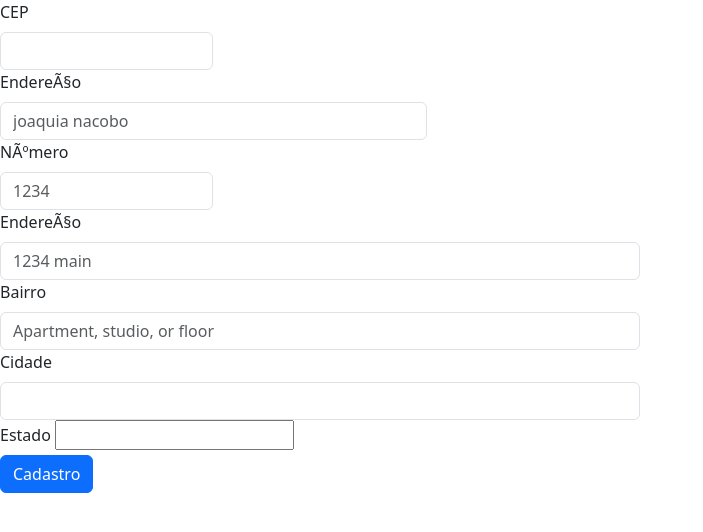
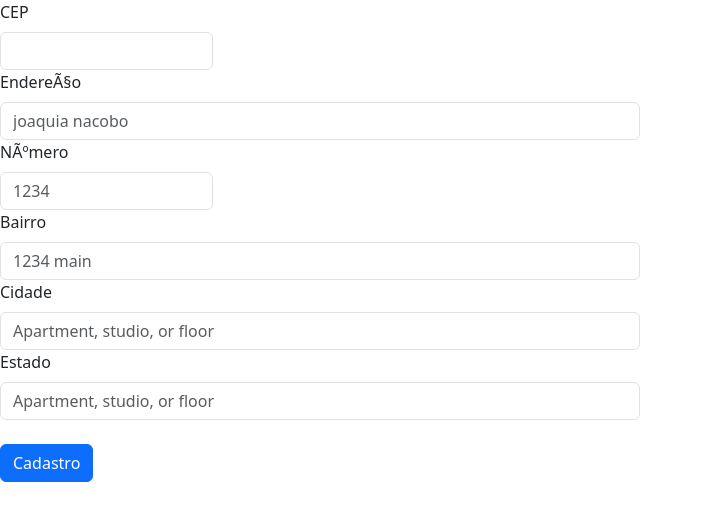
Before and after one commit to matheus240631/projeto-Cadendereco, a plain HTML site: page index.html in a window 1280 px wide. Shown: the whole page, without its empty margins (0-703 px from the left). Drawn offline with nearby package versions, Linux system fonts and the light colour scheme.

Commit message:
mais coisa jss romato tava errado

```diff
--- a/controller.js
+++ b/controller.js
@@ -9,12 +9,12 @@ const limparFormulrio = (endereco) =>{
 }
 
 //Verifiva se CEP é válido
-const eNumero =(eNumero) => /^[0-9]+$/.test(eNumero);
+const eNumero =(numero) => /^[0-9]+$/.test(numero);
 const cepValido = (cep) => cep.length == 8 && eNumero(cep);
 
 // Preenche campos do formulário
 const preencherformulário = (endereco) =>{
-   document.getElementById('rua').value= endereco.lograradouro;
+   document.getElementById('rua').value= endereco.logradouro;
    document.getElementById('bairro').value= endereco.bairro ;
    document.getElementById('cidade').value= endereco.localidade;
    document.getElementById('uf').value= endereco.uf;
@@ -30,7 +30,7 @@ const pesquisarcep = async() =>{
       const dados = await fetch(url);
       const addres = await dados.json();
 
-      if(addres.hasownpropety ('erro')){
+      if(addres.hasOwnProperty('erro')){
          alert('cep não encontrado');
 
       }else{
--- a/index.html
+++ b/index.html
@@ -16,30 +16,26 @@
       <label for="inputZip" class="form-label">CEP</label>
       <input type="text" class="form-control" id="cep">
     </div>
-    <div class="col-4">
+    <div class="col-6">
       <label for="inputAddress" class="form-label">Endereço</label>
       <input type="text" class="form-control" id="rua" placeholder="joaquia nacobo">
     </div>
     <div class="col-2">
       <label for="inputAddress" class="form-label">Número</label>
-      <input type="text" class="form-control" id="inputAddress2" placeholder="1234 ">
+      <input type="text" class="form-control" id="numero" placeholder="1234 ">
     </div>
     <div class="col-6">
-      <label for="inputAddress" class="form-label">Endereço</label>
-      <input type="text" class="form-control" id="numros" placeholder="1234 main  ">
+      <label for="inputAddress" class="form-label">Bairro</label>
+      <input type="text" class="form-control" id="bairro" placeholder="1234 main  ">
     </div>
     <div class="col-6">
-      <label for="inputAddress2" class="form-label">Bairro</label>
-      <input type="text" class="form-control" id="bairro" placeholder="Apartment, studio, or floor">
+      <label for="inputAddress2" class="form-label">Cidade</label>
+      <input type="text" class="form-control" id="cidade" placeholder="Apartment, studio, or floor">
     </div>
-    <div class="col-md-6">
-      <label for="inputCity" class="form-label">Cidade</label>
-      <input type="text" class="form-control" id="cidade">
-    </div>
-    <div class="col-md-5">
-      <label for="inputState" class="form-label">Estado</label>
-      <input id="inputState" class="estado">
-    </div>
+    <div class="col-6">
+      <label for="inputAddress2" class="form-label">Estado</label>
+      <input type="text" class="form-control" id="estado" placeholder="Apartment, studio, or floor">
+    </div><br>
     <div class="col-12">
       <button type="submit" class="btn btn-primary">Cadastro</button>
     </div>
```
Also changed, not shown: 1 other file.
